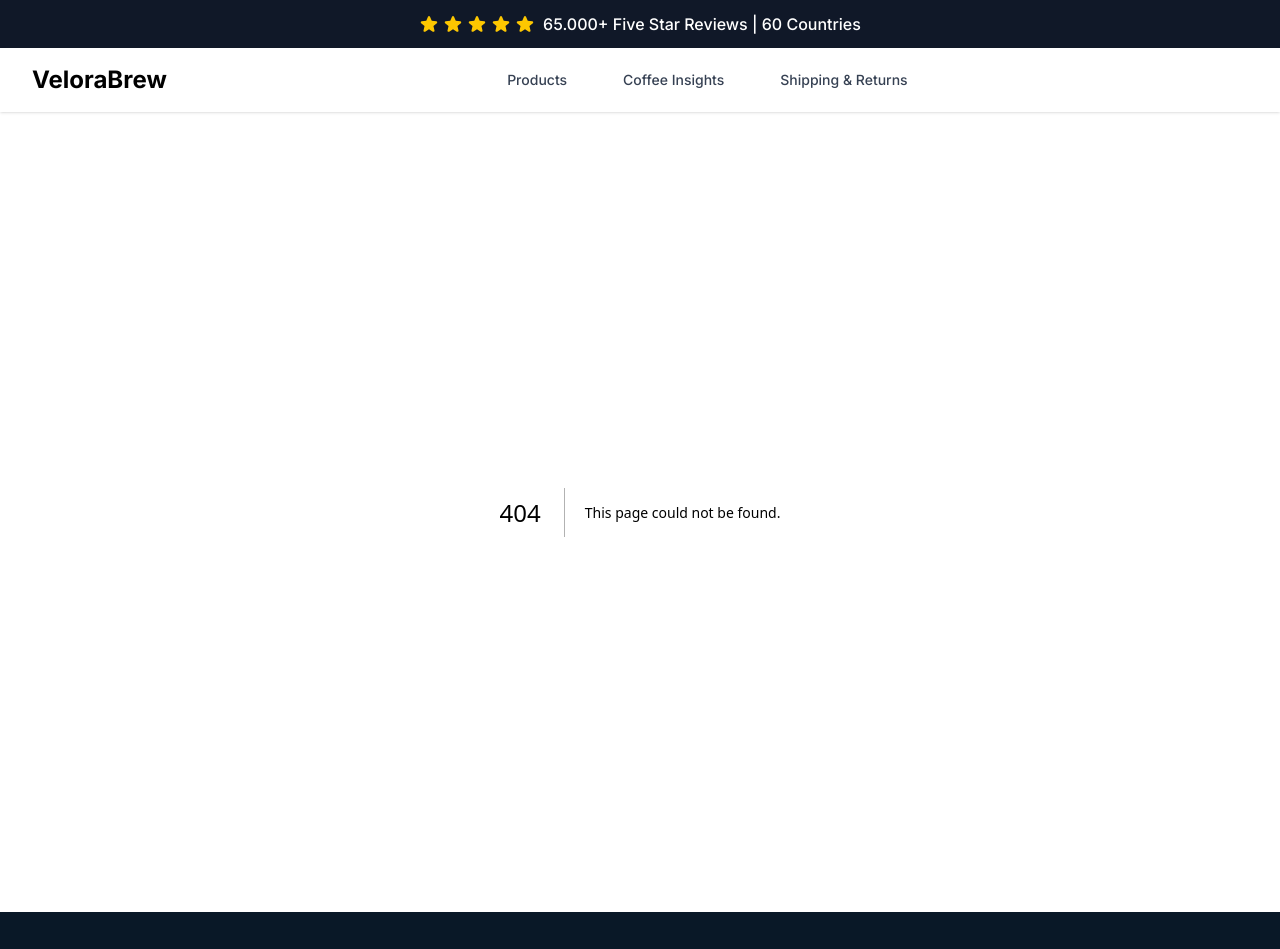
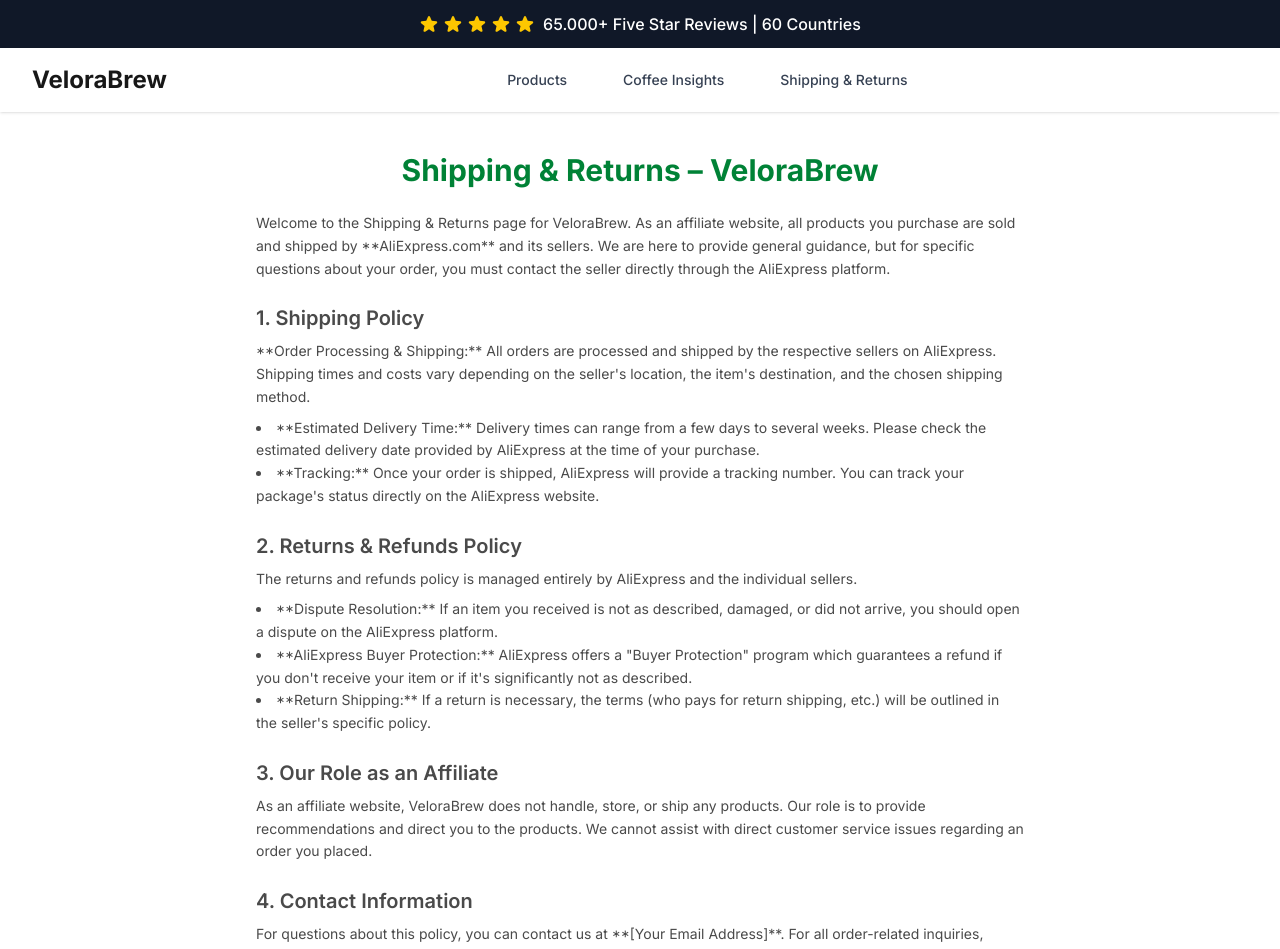
Before and after one commit to thangth89/coffee-affiliate-us, a Next.js app: page /shipping-returns in a window 1280 px wide. Before the commit this address had no page. Shown: the top 949 px of the page. Built offline with nearby package versions, Linux system fonts and the light colour scheme.

Commit message:
Add files via upload

```diff
--- /dev/null
+++ b/src/app/shipping-returns/page.tsx
@@ -0,0 +1,72 @@
+import { Metadata } from "next";
+
+export const metadata: Metadata = {
+  title: "Shipping & Returns – VeloraBrew",
+  description:
+    "Learn about our shipping policy, delivery times, and returns process. VeloraBrew is an affiliate website and all transactions are handled by AliExpress.",
+};
+
+export default function ShippingAndReturnsPage() {
+  return (
+    <div className="bg-white rounded-lg my-2 mx-auto px-4 py-8 text-gray-800" style={{ fontSize: 14, lineHeight: 1.6, color: "#4a4a4a" }}>
+      <article className="max-w-3xl mx-auto">
+        <h1 className="text-2xl md:text-3xl font-bold text-center text-green-700 mb-6">
+          Shipping & Returns – VeloraBrew
+        </h1>
+
+        <section className="mb-6">
+          <p className="leading-relaxed">
+            Welcome to the Shipping & Returns page for VeloraBrew. As an affiliate website, all products you purchase are sold and shipped by **AliExpress.com** and its sellers. We are here to provide general guidance, but for specific questions about your order, you must contact the seller directly through the AliExpress platform.
+          </p>
+        </section>
+
+        <section className="mb-6">
+          <h2 className="text-xl font-semibold mb-2">1. Shipping Policy</h2>
+          <p className="leading-relaxed">
+            **Order Processing & Shipping:** All orders are processed and shipped by the respective sellers on AliExpress. Shipping times and costs vary depending on the seller&apos;s location, the item&apos;s destination, and the chosen shipping method.
+          </p>
+          <ul className="list-disc list-inside leading-relaxed mt-2">
+            <li>
+              **Estimated Delivery Time:** Delivery times can range from a few days to several weeks. Please check the estimated delivery date provided by AliExpress at the time of your purchase.
+            </li>
+            <li>
+              **Tracking:** Once your order is shipped, AliExpress will provide a tracking number. You can track your package&apos;s status directly on the AliExpress website.
+            </li>
+          </ul>
+        </section>
+
+        <section className="mb-6">
+          <h2 className="text-xl font-semibold mb-2">2. Returns & Refunds Policy</h2>
+          <p className="leading-relaxed">
+            The returns and refunds policy is managed entirely by AliExpress and the individual sellers.
+          </p>
+          <ul className="list-disc list-inside leading-relaxed mt-2">
+            <li>
+              **Dispute Resolution:** If an item you received is not as described, damaged, or did not arrive, you should open a dispute on the AliExpress platform.
+            </li>
+            <li>
+              **AliExpress Buyer Protection:** AliExpress offers a &quot;Buyer Protection&quot; program which guarantees a refund if you don&apos;t receive your item or if it&apos;s significantly not as described.
+            </li>
+            <li>
+              **Return Shipping:** If a return is necessary, the terms (who pays for return shipping, etc.) will be outlined in the seller&apos;s specific policy.
+            </li>
+          </ul>
+        </section>
+
+        <section className="mb-6">
+          <h2 className="text-xl font-semibold mb-2">3. Our Role as an Affiliate</h2>
+          <p className="leading-relaxed">
+            As an affiliate website, VeloraBrew does not handle, store, or ship any products. Our role is to provide recommendations and direct you to the products. We cannot assist with direct customer service issues regarding an order you placed.
+          </p>
+        </section>
+
+        <section className="mb-6">
+          <h2 className="text-xl font-semibold mb-2">4. Contact Information</h2>
+          <p className="leading-relaxed">
+            For questions about this policy, you can contact us at **[Your Email Address]**. For all order-related inquiries, please contact the seller on AliExpress directly.
+          </p>
+        </section>
+      </article>
+    </div>
+  );
+}
```
